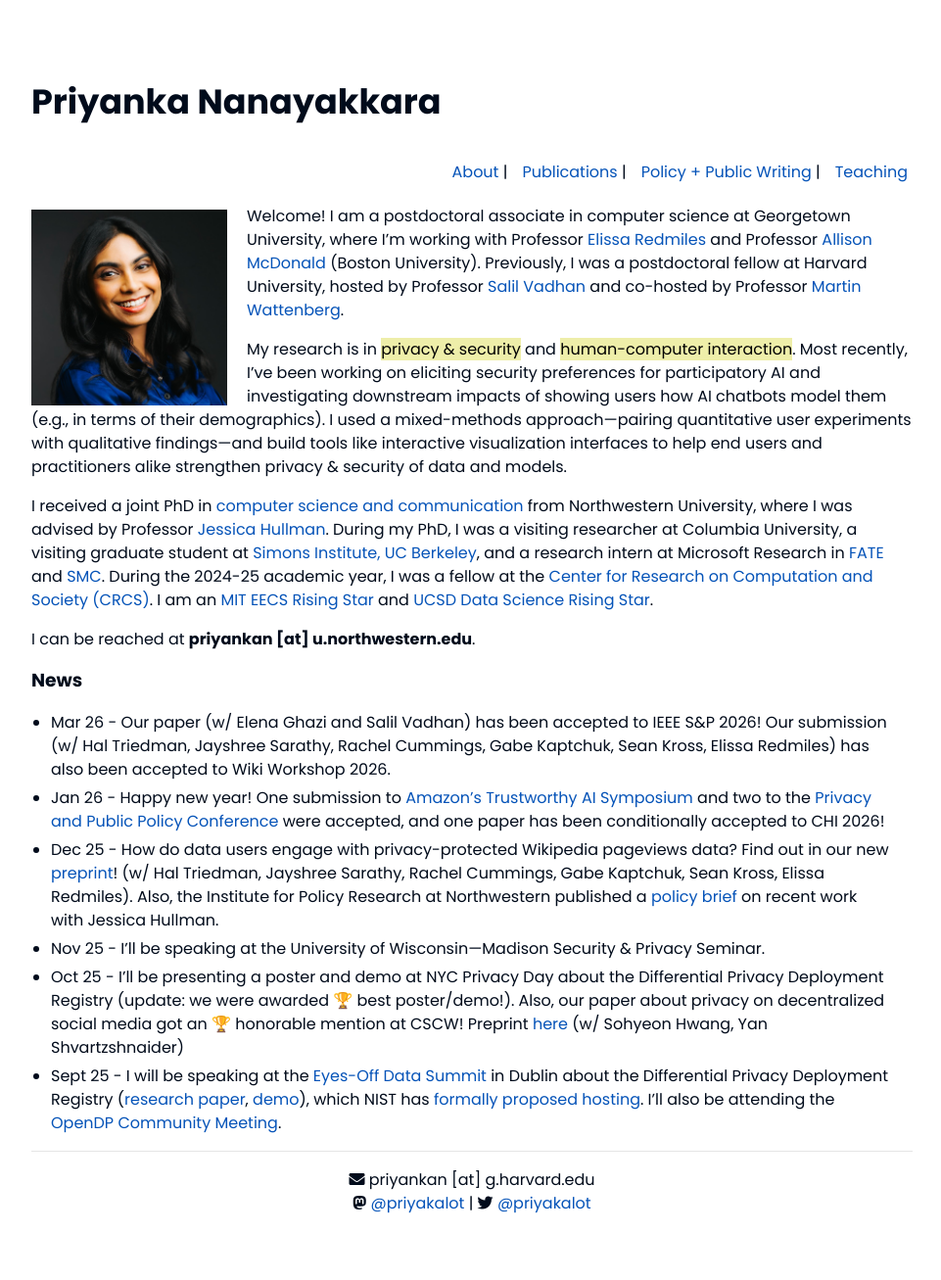
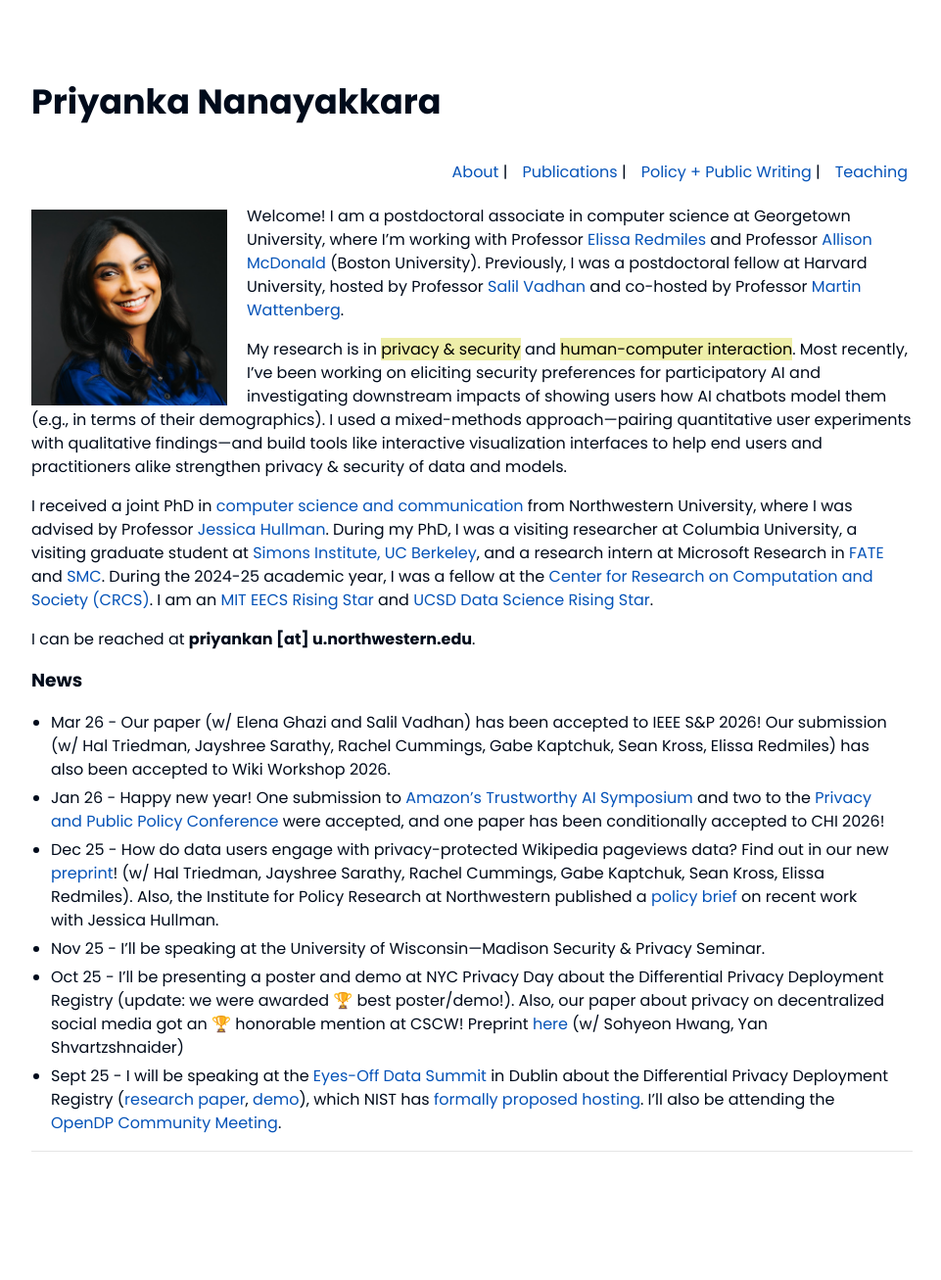
Before and after one commit to priyakalot/priyakalot.github.io, a Jekyll site: the page built from index.md, in a window 1280 px wide. Shown: the whole page at 98% size, without its empty margins (158-1119 px from the left). Built offline with Jekyll 4.4.1, drawn with Linux system fonts in a browser that asks for light colours; nearby versions of some CDN libraries; after the commit the page ends 1235 px from its top, so only the background shows below that.

Commit message:
Update index.md

```diff
--- a/index.md
+++ b/index.md
@@ -40,7 +40,7 @@ I can be reached at **priyankan [at] u.northwestern.edu**.
 
 
 <hr>
-<p align="center"><i class="fas fa-envelope"></i> priyankan [at] g.harvard.edu <br/>
-<i class="fab fa-mastodon"></i> <a href="https://hci.social/@priyakalot" target="_blank">@priyakalot</a> | <i class="fab fa-twitter"></i> <a href="https://twitter.com/priyakalot" target="_blank">@priyakalot</a></p>
+<!---*<p align="center"><i class="fas fa-envelope"></i> priyankan [at] g.harvard.edu <br/>-->
+<!---*<i class="fab fa-mastodon"></i> <a href="https://hci.social/@priyakalot" target="_blank">@priyakalot</a> | <i class="fab fa-twitter"></i> <a href="https://twitter.com/priyakalot" target="_blank">@priyakalot</a></p>-->
 
 <!-- <img class="profile-custom" src="profile.jpeg"> -->
```
